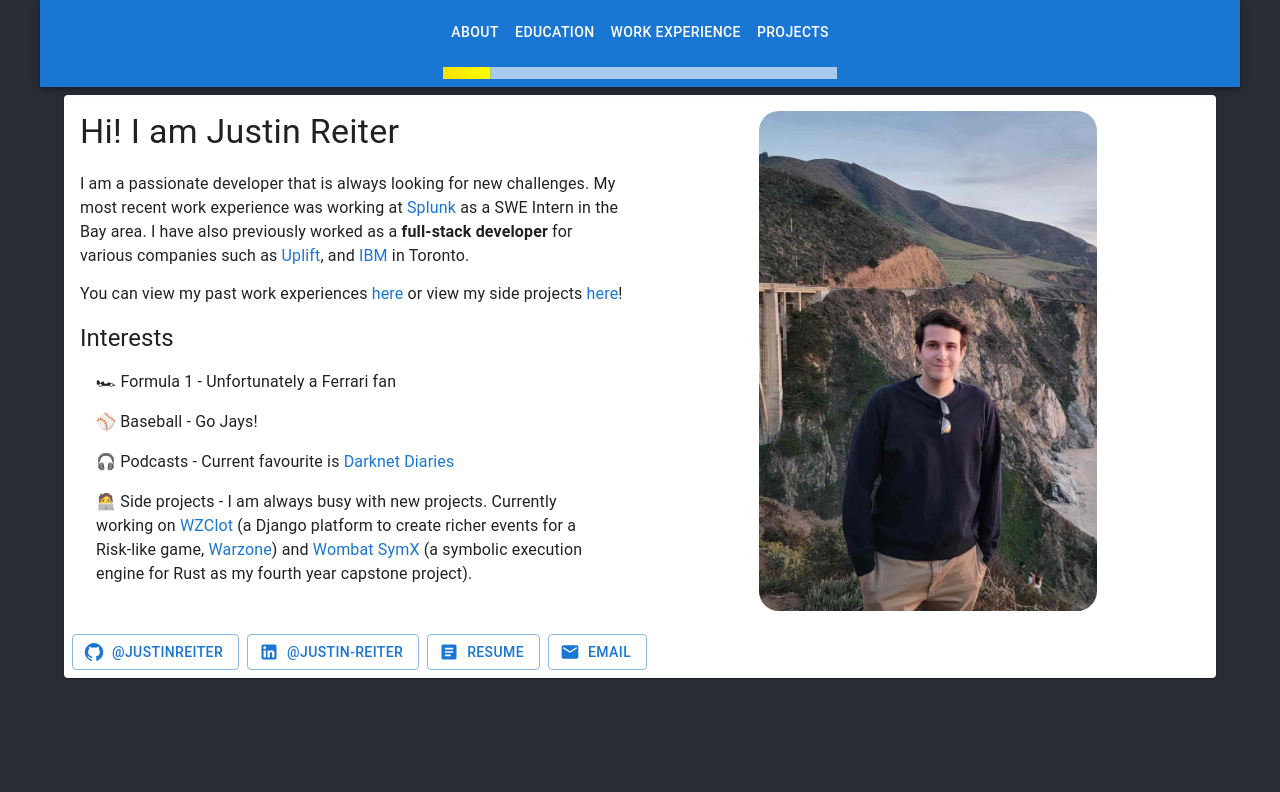
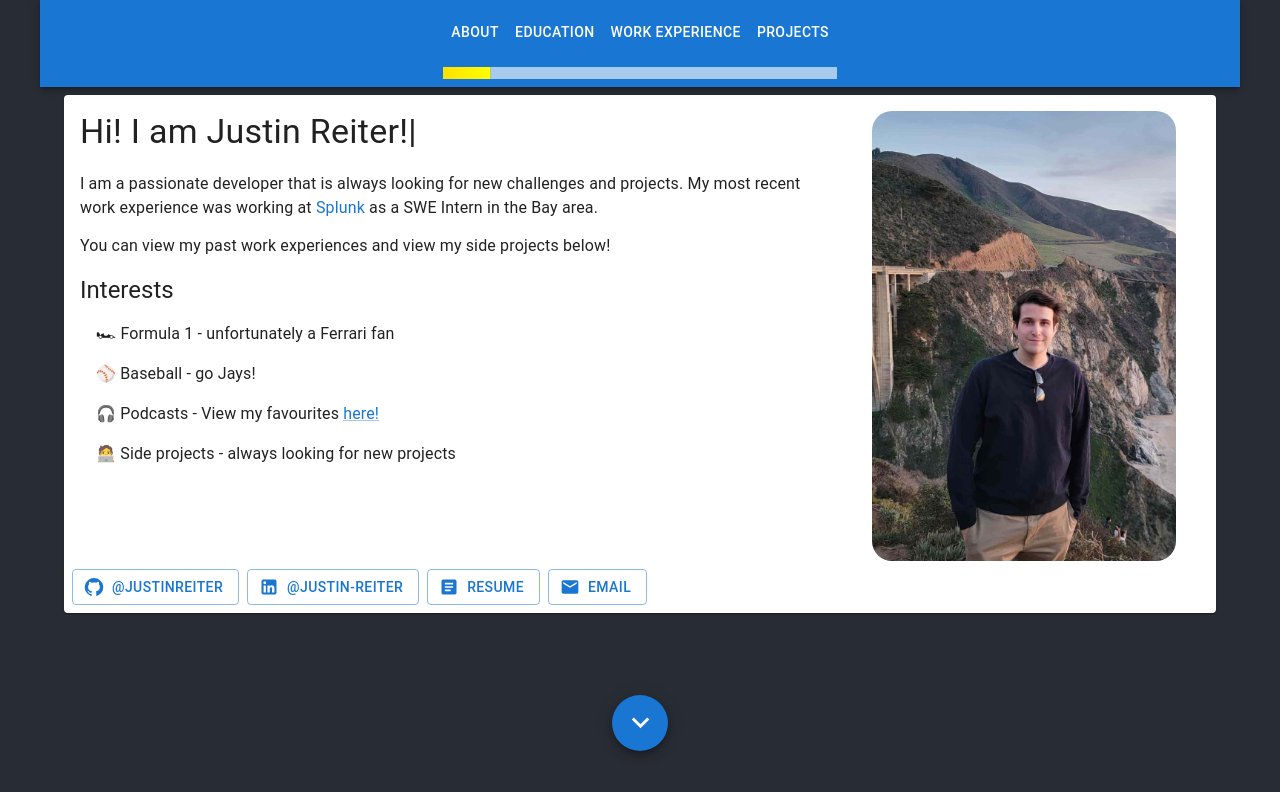
Before and after one commit to JustinReiter/JustinReiter.github.io, a React (Create React App) app: page /#/ in a window 1280 px wide. Shown: the part 90-882 px from the top of the page. Built offline with nearby package versions, Linux system fonts and the light colour scheme.

Commit message:
Add next section button and tidy home page

```diff
--- a/src/index.tsx
+++ b/src/index.tsx
@@ -30,7 +30,7 @@ root.render(
       <Routes>
         <Route path='/' element={<App />}>
           <Route index element={<HomePage/>}/>
-          <Route path='projects/nc' element={<NationsCup />} />
+          {/* <Route path='projects/nc' element={<NationsCup />} /> */}
         </Route>
       </Routes>
     </HashRouter>
--- a/src/views/components/SnapScrollContainer.tsx
+++ b/src/views/components/SnapScrollContainer.tsx
@@ -1,16 +1,21 @@
 import {
+  Box,
+  Button,
   Container,
+  Fab,
 } from '@mui/material';
 
-// import './SnapScrollContainer.css';
+import KeyboardArrowDownIcon from '@mui/icons-material/KeyboardArrowDown';
+
 
 interface SnapScrollContainerProps {
     children?: React.ReactNode;
     style?: object;
     className?: string;
+    isLastSection?: boolean;
 }
 
-const SnapScrollContainer = ({children, style, className}: SnapScrollContainerProps) => {
+const SnapScrollContainer = ({children, style, className, isLastSection}: SnapScrollContainerProps) => {
   const styleObj = {
     scrollSnapAlign: "start",
     paddingTop: "12vh",
@@ -20,8 +25,15 @@ const SnapScrollContainer = ({children, style, className}: SnapScrollContainerPr
   };
 
   return (
-    <Container style={styleObj} maxWidth="lg" className={className}>
+    <Container style={styleObj} maxWidth="lg" className={className} sx={{display: 'flex', flexDirection: "column", justifyContent: 'space-between'}} >
         {children}
+        { !isLastSection && (
+          <Box textAlign="center" sx={{mb: 6}}>
+            <Fab color="primary" aria-label="next-section">
+              <KeyboardArrowDownIcon fontSize='large'/>
+            </Fab>
+          </Box>
+        )}
     </Container>
   );
 };
--- a/src/views/experience/index.tsx
+++ b/src/views/experience/index.tsx
@@ -10,10 +10,12 @@ import {
 } from '@mui/material';
 
 import ListItemText from '@mui/material/ListItemText';
+import { Chrono } from "react-chrono";
 
 import { Experience } from '../../types';
 import { experiences } from '../../data';
 import SnapScrollContainer from '../components/SnapScrollContainer';
+import { MediaType } from 'react-chrono/dist/models/TimelineMediaModel';
 
 const renderLink = (link: string, name: string) => {
   return (
@@ -66,8 +68,9 @@ const renderExperience = (experience: Experience, index: number) => {
 
 
 const WorkExperience = () => {
+
   return (
-    <SnapScrollContainer style={{}} className="experience">
+    <SnapScrollContainer style={{}} className="experience" isLastSection>
       <Grid container xs={12} spacing={2} rowSpacing={2}>
         { experiences.map((experience: Experience, index: number) => renderExperience(experience, index))}
       </Grid>
--- a/src/views/home/index.tsx
+++ b/src/views/home/index.tsx
@@ -8,6 +8,7 @@ import {
   Link,
   List,
   ListItem,
+  Popover,
   Typography,
 } from "@mui/material";
 
@@ -16,7 +17,7 @@ import LinkedInIcon from "@mui/icons-material/LinkedIn";
 import ArticleIcon from "@mui/icons-material/Article";
 import EmailIcon from "@mui/icons-material/Email";
 import jr from "../../assets/JustinReiter_BigSur_cropped-min.jpg";
-import { FC, ReactNode } from "react";
+import { FC, ReactNode, useEffect, useState } from "react";
 import SnapScrollContainer from "../components/SnapScrollContainer";
 
 const skills = [
@@ -42,7 +43,45 @@ const Strong: FC<StrongProps> = ({ children }) => (
   <span style={{ fontWeight: "bold" }}>{children}</span>
 );
 
+const TITLE_TEXT = "Hi! I am Justin Reiter!";
+
 const Home = () => {
+  const [titleText, setTitleText] = useState<string>("Hi!");
+  const [podcastPopoverOpen, setPodcastPopoverOpen] = useState<boolean>(false);
+  const [cursor, setCursor] = useState<string>("|");
+  let initialDelay = 0;
+
+  useEffect(() => {
+    const timer = setInterval(() => {
+      setTitleText((titleText) => {
+        if (initialDelay < 9) {
+          initialDelay++;
+          return titleText;
+        }
+        if (titleText == TITLE_TEXT) {
+          clearInterval(timer);
+          return TITLE_TEXT;
+        }
+
+        if (TITLE_TEXT.at(titleText.length) == " ") {
+          return titleText + TITLE_TEXT.at(titleText.length) + TITLE_TEXT.at(titleText.length+1);
+        } else {
+          return titleText + TITLE_TEXT.at(titleText.length);
+        }
+      })
+    }, 100);
+
+    const cursorTimer = setInterval(() => {
+      setCursor((cursor) => cursor ? "" : "|");
+    }, 400);
+
+    return () => {
+      clearInterval(timer);
+      clearInterval(cursorTimer);
+    };
+  }, []);
+
+
   return (
     <SnapScrollContainer style={{}} className="home">
       <Card sx={{ display: "flex", flexDirection: "column" }}>
@@ -52,10 +91,10 @@ const Home = () => {
           display="flex"
           sx={{ justifyContent: { xs: "center", md: "space-between" } }}
         >
-          <Grid item xs={12} md={6} order={{ xs: 2, md: 1 }}>
+          <Grid item xs={12} md={7} lg={8} order={{ xs: 2, md: 1 }}>
             <CardContent>
               <Typography gutterBottom variant="h4" component="div">
-                Hi! I am Justin Reiter
+                {titleText+cursor}
               </Typography>
 
               <Typography
@@ -65,7 +104,7 @@ const Home = () => {
                 sx={{ pt: 1 }}
               >
                 I am a passionate developer that is always looking for new
-                challenges. My most recent work experience was working at{" "}
+                challenges and projects. My most recent work experience was working at{" "}
                 <Link
                   href="https://www.splunk.com/"
                   rel="noopener"
@@ -73,25 +112,7 @@ const Home = () => {
                   underline="none"
                 >
                   Splunk
-                </Link>{" "} as a SWE Intern in the Bay area. I have also previously worked as a{" "}
-                <Strong>full-stack developer</Strong>  for various companies such as <Link
-                  href="https://www.uplift.com/"
-                  rel="noopener"
-                  target="_blank"
-                  underline="none"
-                >
-                  Uplift
-                </Link>
-                ,{" "}
-                and{" "}
-                <Link
-                  href="https://www.ibm.com/ca-en"
-                  rel="noopener"
-                  target="_blank"
-                  underline="none"
-                >
-                  IBM
-                </Link> in Toronto.
+                </Link>{" "} as a SWE Intern in the Bay area.
               </Typography>
               <Typography
                 gutterBottom
@@ -99,24 +120,25 @@ const Home = () => {
                 component="div"
                 sx={{ pt: 1 }}
               >
-                You can view my past work experiences <Link href="/#/experience" underline="none">
-                  here
-                </Link>{" "} or view my side projects{" "}
-                <Link href="/#/projects" underline="none">
-                  here
-                </Link>!
+                You can view my past work experiences and view my side projects below!
               </Typography>
               <Typography variant="h5" component="div" sx={{ mt: 2 }}>
                 Interests
               </Typography>
               <Typography variant="body1" component="div">
-                <List>
+                <List sx={{mb: -5}}>
                   <ListItem>
-                    🏎 Formula 1 - Unfortunately a Ferrari fan{" "}
+                    🏎 Formula 1 - unfortunately a Ferrari fan{" "}
                   </ListItem>
-                  <ListItem>⚾️ Baseball - Go Jays!</ListItem>
+                  <ListItem>⚾️ Baseball - go Jays!</ListItem>
                   <ListItem sx={{ display: "block"}}>
-                    🎧 Podcasts - Current favourite is&nbsp;
+                    🎧 Podcasts - View my favourites&nbsp;
+                    <Link href="#" onClick={() => setPodcastPopoverOpen(!podcastPopoverOpen)}>
+                      here!
+                    </Link>
+                    { podcastPopoverOpen && (
+                      <List sx={{ml:6, listStyleType: 'disc'}} dense={true}>
+                        <ListItem sx={{display: 'list-item', pl: 1}}>
                           <Link
                             href="https://darknetdiaries.com/"
                             rel="noopener"
@@ -124,36 +146,34 @@ const Home = () => {
                             underline="none"
                           >
                             Darknet Diaries
-                    </Link>
+                          </Link> - follows stories from the dark side of the Internet
                         </ListItem>
-                  <ListItem sx={{ display: "block"}}>
-                    🧑‍💻 Side projects - I am always busy with new projects. Currently working on&nbsp;
+                        <ListItem sx={{display: 'list-item', pl: 1}}>
                           <Link
-                      href="https://github.com/brendanfly/wzclot"
+                            href="https://www.behindthebastards.com"
                             rel="noopener"
                             target="_blank"
                             underline="none"
                           >
-                      WZClot
-                    </Link> (a Django platform to create richer events for a Risk-like game,&nbsp;
+                            Behind the Bastards
+                          </Link> - exposes the bizarre realities behind the worst humans in history
+                        </ListItem>
+                        <ListItem sx={{display: 'list-item', pl: 1}}>
                           <Link
-                      href="https://www.warzone.com/"
+                            href="https://www.formula1.com/en/latest/tags.beyond-the-grid.63HGi6Q0grEg1ToZBtPNQ9.html#default"
                             rel="noopener"
                             target="_blank"
                             underline="none"
                           >
-                      Warzone
+                            F1: Beyond the Grid
                           </Link>
-                    ) and&nbsp;
-                    <Link
-                      href="https://github.com/JustinReiter/wombat-symx"
-                      rel="noopener"
-                      target="_blank"
-                      underline="none"
-                    >
-                      Wombat SymX
-                    </Link>
-                    &nbsp;(a symbolic execution engine for Rust as my fourth year capstone project).
+                        </ListItem>
+                      </List>
+
+                      )}
+                  </ListItem>
+                  <ListItem sx={{ display: "block"}}>
+                    🧑‍💻 Side projects - always looking for new projects
                   </ListItem>
                 </List>
               </Typography>
@@ -162,13 +182,14 @@ const Home = () => {
           <Grid
             item
             xs={12}
-            md={6}
+            md={5}
+            lg={4}
             display="flex"
             sx={{ justifyContent: "center", mt: 2 }}
             order={{ xs: 1, md: 2 }}
           >
             <img
-              style={{ borderRadius: 20, height: "500px" }}
+              style={{ borderRadius: 20, height: 450 }}
               src={jr}
               alt="Justin Reiter"
             />
--- a/src/views/homepage/index.tsx
+++ b/src/views/homepage/index.tsx
@@ -15,7 +15,6 @@ const HomePage = () => {
       <Education />
       <WorkExperience />
       <Projects />
-      <div style={{scrollSnapAlign: "start", paddingTop: "24px"}}></div>
     </>
   );
 };
```
Also changed, not shown: src/views/components/header.tsx (+3 -4 lines), src/views/education/index.tsx (+7 -5 lines). Lines whose indentation alone changed are shown as unchanged.
